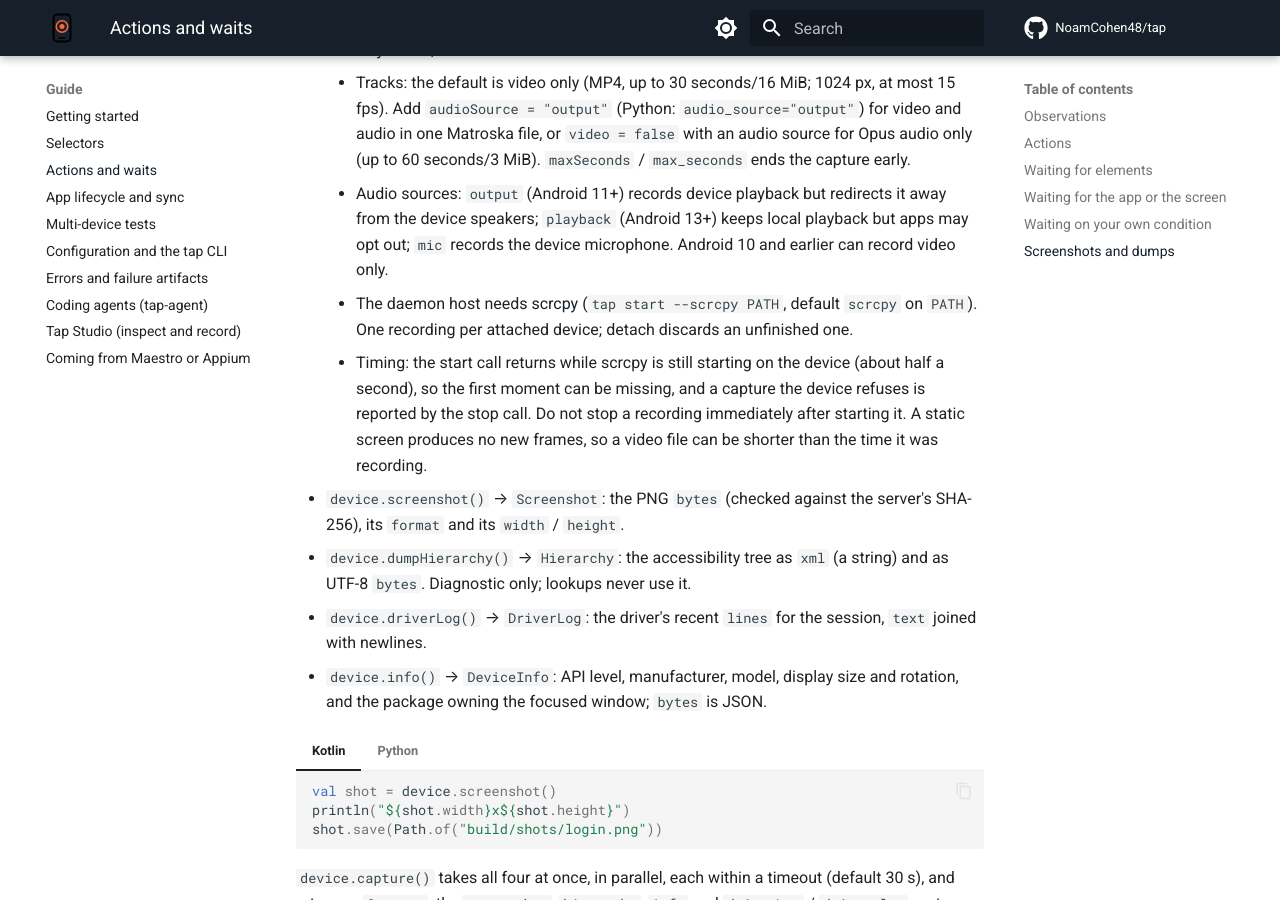
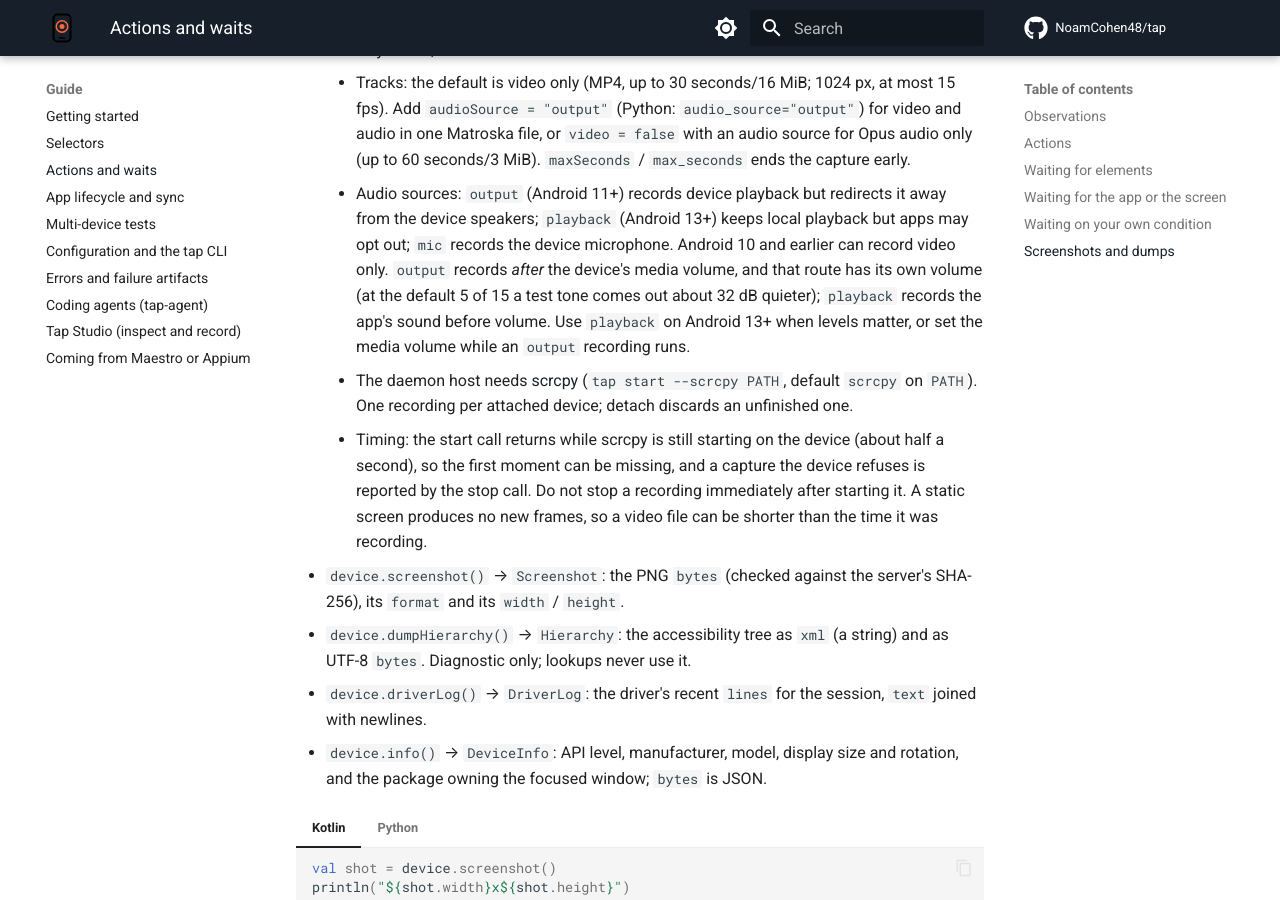
Before and after one commit to NoamCohen48/tap, an MkDocs documentation site: the page built from docs/guide/actions-and-waits.md, in a window 1280 px wide and 900 px high, scrolled down 5022 px. Built offline with MkDocs 1.6.1 and Material for MkDocs 9.7.7, drawn with Linux system fonts in a browser that asks for light colours; comment, search, counter and statistics services are not loaded.

Commit message:
Recordings: document that output audio follows the remote-submix media volume
Post-merge device smoke on emulator-5554: every recording mode passed; output captures were quiet, not silent, because the remote-submix route has its own media volume (5 of 15), measured and confirmed by raising it during a capture. playback is pre-volume.

```diff
--- a/docs/guide/actions-and-waits.md
+++ b/docs/guide/actions-and-waits.md
@@ -175,6 +175,10 @@ or write it where you like. They share one artifact shape: `bytes` (the serializ
     - Audio sources: `output` (Android 11+) records device playback but redirects it away from
       the device speakers; `playback` (Android 13+) keeps local playback but apps may opt out;
       `mic` records the device microphone. Android 10 and earlier can record video only.
+      `output` records *after* the device's media volume, and that route has its own volume
+      (at the default 5 of 15 a test tone comes out about 32 dB quieter); `playback` records
+      the app's sound before volume. Use `playback` on Android 13+ when levels matter, or set
+      the media volume while an `output` recording runs.
     - The daemon host needs [scrcpy](https://github.com/Genymobile/scrcpy)
       (`tap start --scrcpy PATH`, default `scrcpy` on `PATH`). One recording per attached
       device; detach discards an unfinished one.
```
Also changed, not shown: .docs/audio-recording.md (+23 -1 lines), .docs/server-api.md (+1 -1 lines).
